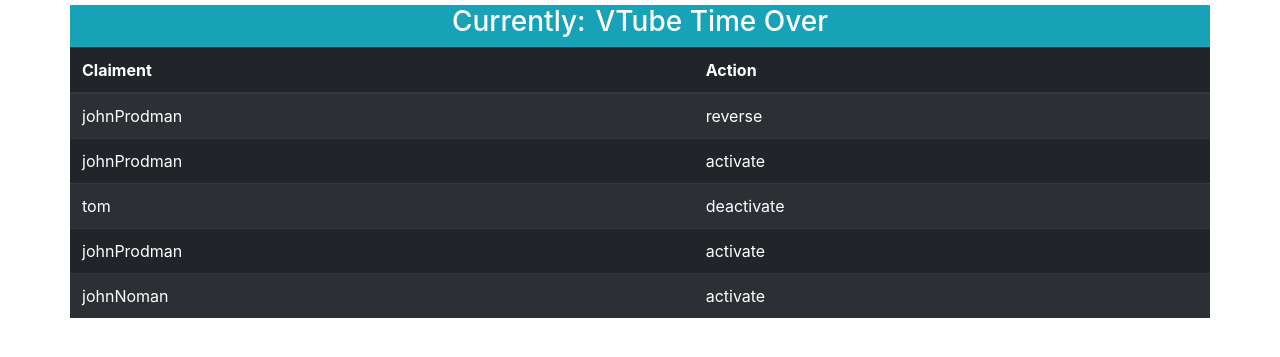
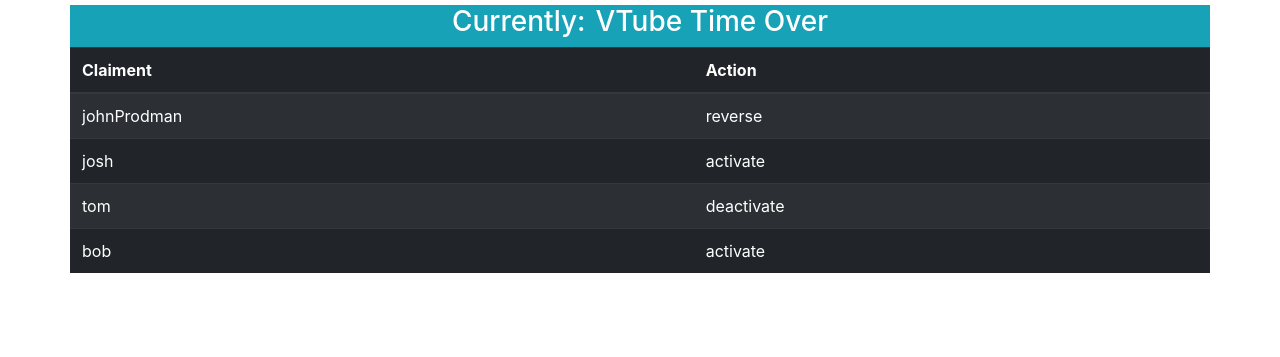
Before and after one commit to Lpern/action-stack, a plain HTML site: page index.html in a window 1280 px wide. Shown: the part 41-398 px from the top of the page. Drawn offline with nearby package versions, Linux system fonts and the light colour scheme.

Commit message:
Submitted with example.

```diff
--- a/index.html
+++ b/index.html
@@ -58,10 +58,10 @@
 $(document).ready(() => {
   vtqueue = new counterQueue();
   vtqueue.startQueueTick();
-  setTimeout(vtqueue.queueAdd("johnProdman","activate"),1000);
+  setTimeout(vtqueue.queueAdd("josh","activate"),1000);
   setTimeout(vtqueue.queueAdd("tom","deactivate"),1500);
-  setTimeout(vtqueue.queueAdd("johnNoman","activate"),10000);
-  setTimeout(vtqueue.queueAdd("johnProdman","activate"),1800);
-  setTimeout(vtqueue.queueAdd("johnProdman","reverse"),8000);
+  setTimeout(vtqueue.queueAdd("bob","activate"),10000);
+  setTimeout(vtqueue.queueAdd("lary","activate"),1800);
+  setTimeout(vtqueue.queueAdd("johnProdman","reverse"),20000);
 });
 </script>
--- a/js/counter-queue.js
+++ b/js/counter-queue.js
@@ -31,7 +31,15 @@ class counterQueue{
 
     startQueueTick()
     {
-        //this.queue = [{"claiment":"queue start", "action":"deactivate"}];
+        /*
+        this.queue = [
+            {"claiment":"tom", "action":"deactivate"},
+            {"claiment":"bob", "action":"activate"},
+            {"claiment":"jack", "action":"activate"},
+            {"claiment":"mike", "action":"deactivate"},
+            {"claiment":"josh", "action":"deactivate"},
+        ];
+        */
         this.interval = setInterval(this.queueTick.bind(this),8000);
     }
 
@@ -60,8 +68,8 @@ class counterQueue{
                     if(top.action == this.options.negativeAction)
                         this.current = this.options.positiveTitle;
 
-                    $("#reverse-card").show();
-                    $("#reverse-card").hide(10000);
+                    $("#reverse-card").show(1000);
+                    $("#reverse-card").hide(50);
                     this.reverse = 0;
                 }
                 console.log("current: "+this.current+" flip: "+this.reverse);
@@ -92,11 +100,11 @@ class counterQueue{
         $("#vtguistack").empty();
         if(this.queue.length > 0)
         {
-            var lmnt;
-            for(lmnt of this.queue.reverse())
+            var i;
+            for(i = this.queue.length - 1; i > 0 ; i--)
             {
-                var clmnt = $("<td></td>").text(lmnt.claiment);
-                var actn = $("<td></td>").text(lmnt.action);
+                var clmnt = $("<td></td>").text(this.queue[i].claiment);
+                var actn = $("<td></td>").text(this.queue[i].action);
 
                 var row = $("<tr></tr>").append(clmnt,actn);
 
@@ -109,13 +117,19 @@ class counterQueue{
     queueAdd(claiment, action)
     {
         if(action == this.options.reversalAction)
+        {
             this.queue.push({"claiment":claiment, "action":this.options.reversalAction});
+        }
         else if(action == this.options.positiveAction)
+        {
             this.queue.unshift({"claiment":claiment, "action":this.options.positiveAction});
+        }
         else if(action == this.options.negativeAction)
+        {
             this.queue.unshift({"claiment":claiment, "action":this.options.negativeAction});
+        }
+
         this.updateGUI();
-        console.log("guid");
         return;
     }
 }
```
